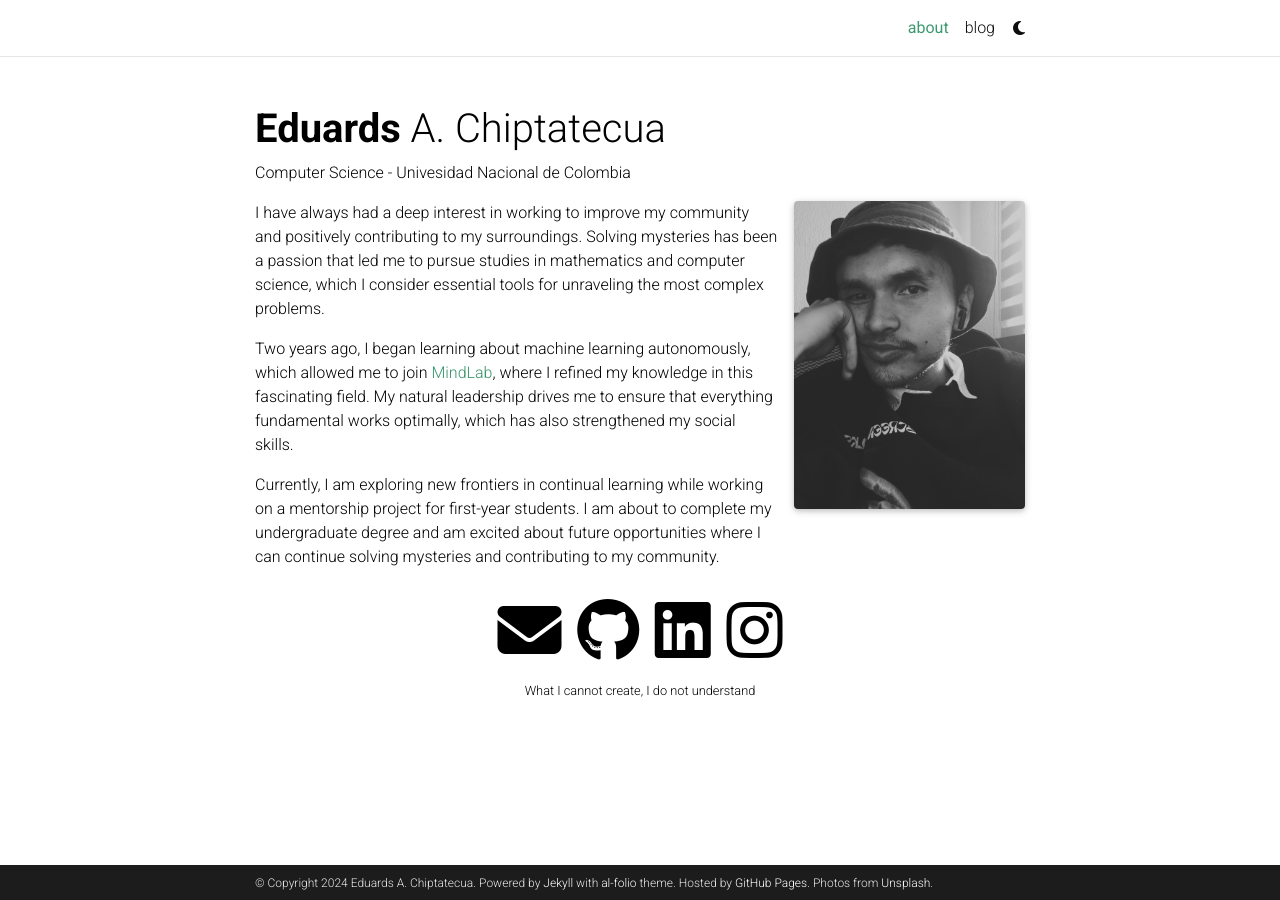
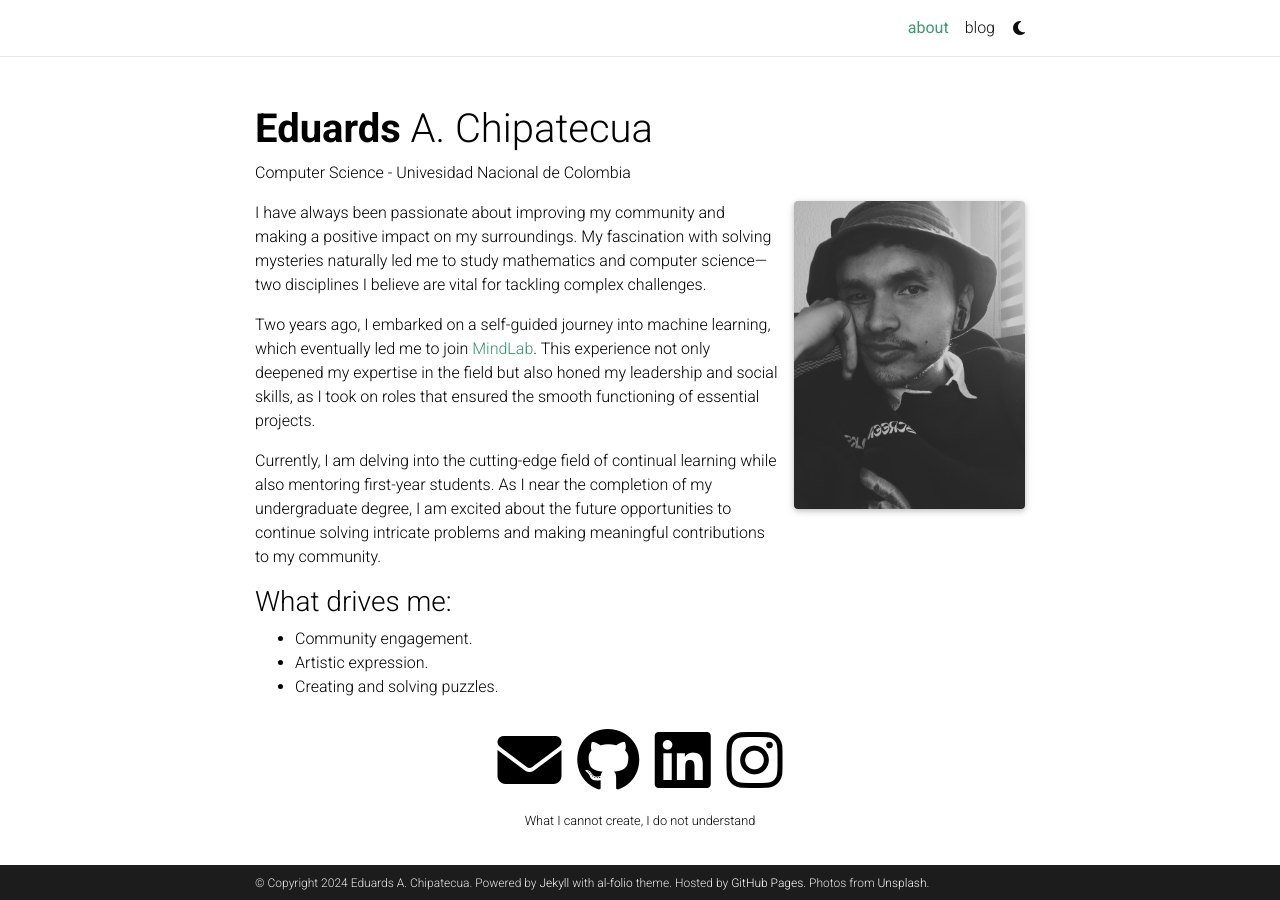
Before and after one commit to eguar11011/eguar11011.github.io, a Jekyll site: the page built from _pages/about.md, in a window 1280 px wide. Built offline with Jekyll 4.4.1, drawn with Linux system fonts in a browser that asks for light colours; full-size pictures stand in for the smaller copies a plugin makes; comment, search, counter and statistics services are not loaded; a style sheet for code colours, icons or effects is not loaded.

Commit message:
update profile

```diff
--- a/_config.yml
+++ b/_config.yml
@@ -5,7 +5,7 @@
 title: blank # the website title (if blank, full name will be used instead)
 first_name: Eduards
 middle_name: A.
-last_name: Chiptatecua
+last_name: Chipatecua
 email: emendezc@unal.edu.co
 description: > # the ">" symbol means to ignore newlines until "footer_text:"
   A simple, whitespace theme for academics. Based on [*folio](https://github.com/bogoli/-folio) design.
--- a/_pages/about.md
+++ b/_pages/about.md
@@ -16,8 +16,14 @@ latest_posts: false  # includes a list of the newest posts
 selected_papers: false # includes a list of papers marked as "selected={true}"
 social: true  # includes social icons at the bottom of the page
 ---
-I have always had a deep interest in working to improve my community and positively contributing to my surroundings. Solving mysteries has been a passion that led me to pursue studies in mathematics and computer science, which I consider essential tools for unraveling the most complex problems.
+I have always been passionate about improving my community and making a positive impact on my surroundings. My fascination with solving mysteries naturally led me to study mathematics and computer science—two disciplines I believe are vital for tackling complex challenges.
 
-Two years ago, I began learning about machine learning autonomously, which allowed me to join [MindLab](https://ingenieria.unal.edu.co/mindlab/), where I refined my knowledge in this fascinating field. My natural leadership drives me to ensure that everything fundamental works optimally, which has also strengthened my social skills.
+Two years ago, I embarked on a self-guided journey into machine learning, which eventually led me to join [MindLab](https://ingenieria.unal.edu.co/mindlab/). This experience not only deepened my expertise in the field but also honed my leadership and social skills, as I took on roles that ensured the smooth functioning of essential projects.
 
-Currently, I am exploring new frontiers in continual learning while working on a mentorship project for first-year students. I am about to complete my undergraduate degree and am excited about future opportunities where I can continue solving mysteries and contributing to my community.
+Currently, I am delving into the cutting-edge field of continual learning while also mentoring first-year students. As I near the completion of my undergraduate degree, I am excited about the future opportunities to continue solving intricate problems and making meaningful contributions to my community.
+
+### What drives me:
+
+- Community engagement.
+- Artistic expression.
+- Creating and solving puzzles.
```
